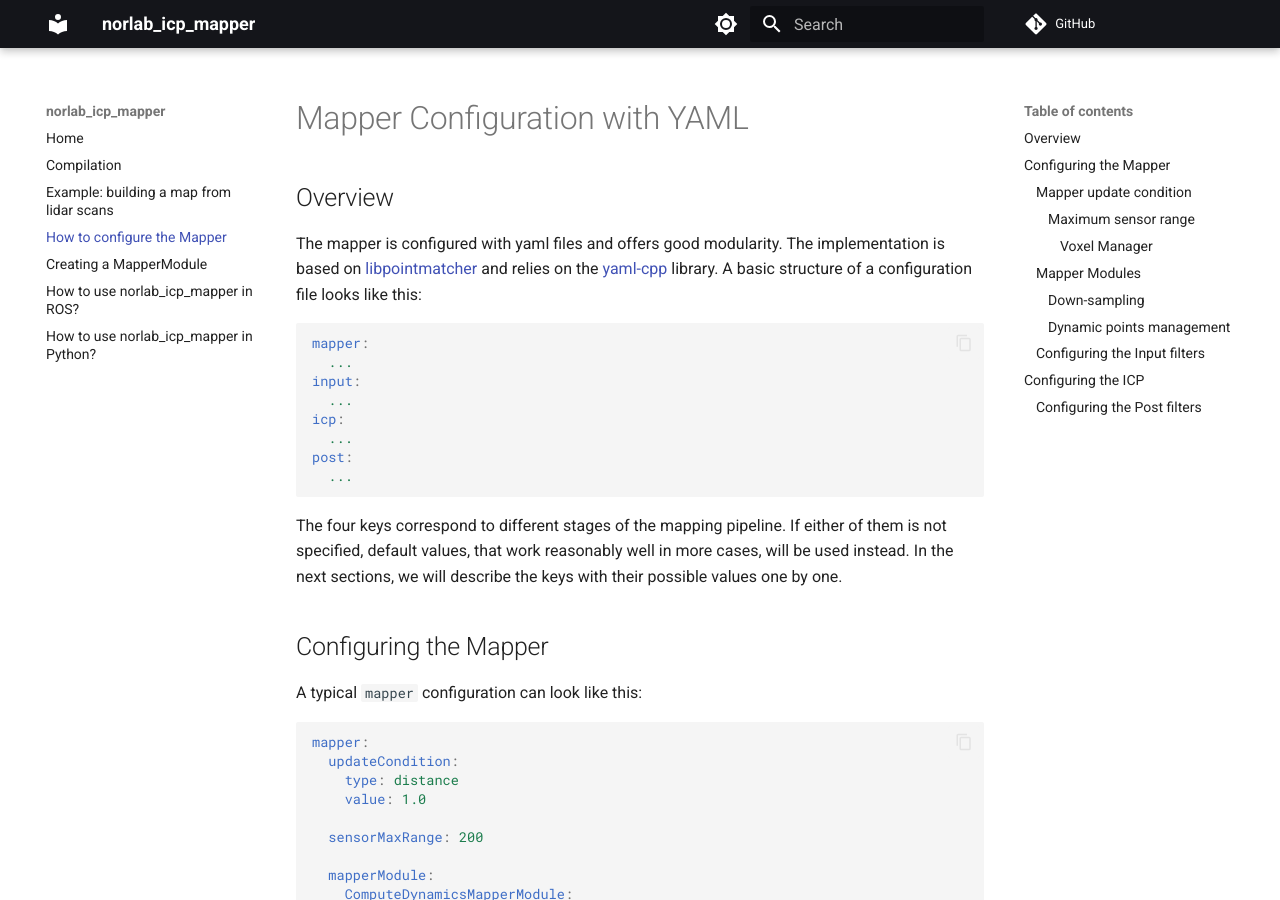
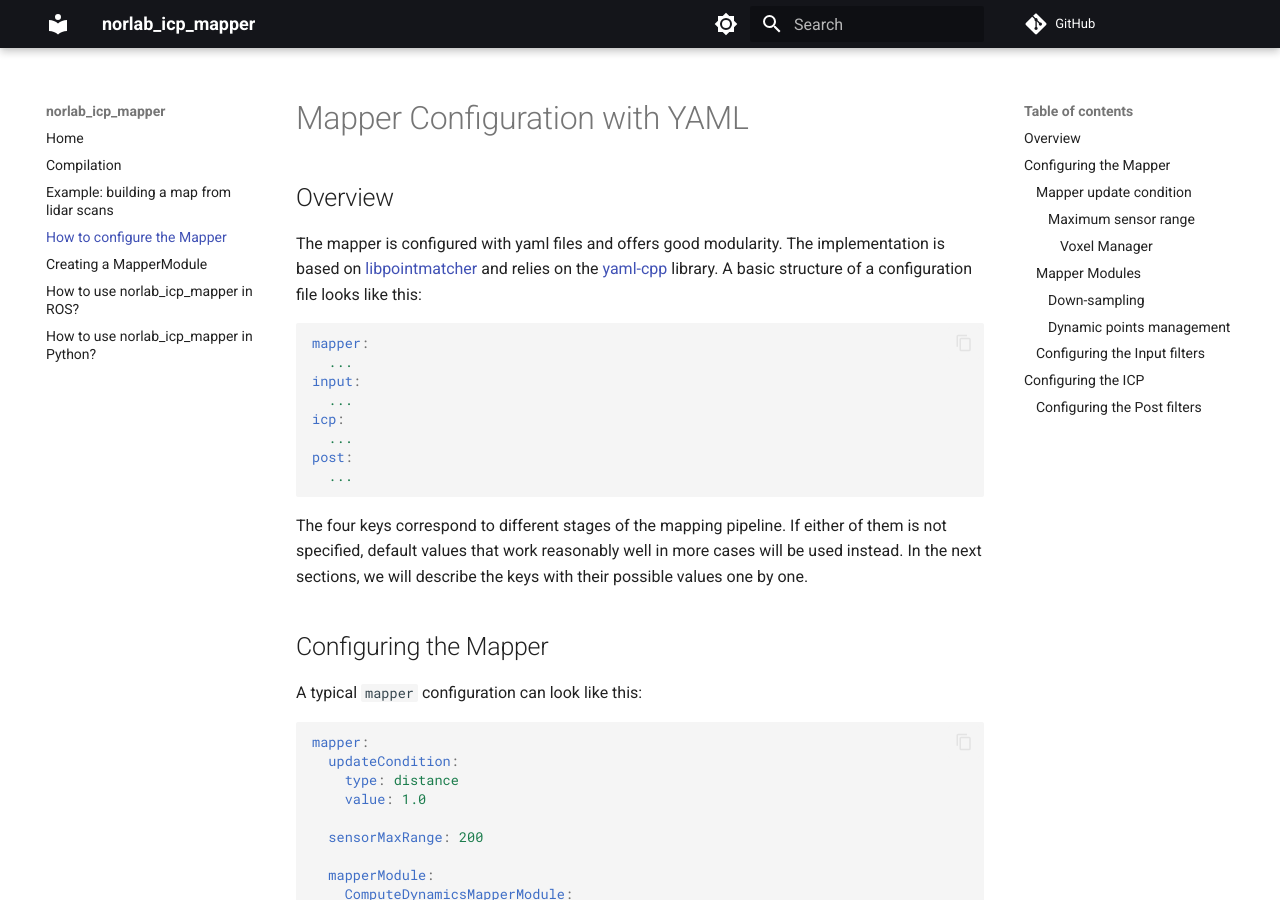
Before and after one commit to norlab-ulaval/norlab_icp_mapper, an MkDocs documentation site: the page built from docs/MapperConfiguration.md, in a window 1280 px wide and 900 px high. Built offline with MkDocs 1.6.1 and Material for MkDocs 9.7.7, drawn with Linux system fonts in a browser that asks for light colours; comment, search, counter and statistics services are not loaded.

Commit message:
Update documentation

````diff
--- a/docs/MapperConfiguration.md
+++ b/docs/MapperConfiguration.md
@@ -17,7 +17,7 @@
   ...
 ```
 The four keys correspond to different stages of the mapping pipeline.
-If either of them is not specified, default values, that work reasonably well in more cases, will be used instead.
+If either of them is not specified, default values that work reasonably well in more cases will be used instead.
 In the next sections, we will describe the keys with their possible values one by one.
 
 ## Configuring the Mapper
````
Also changed, not shown: docs/Compilation.md (+3 -1 lines), docs/UsingInRos.md (+2 -4 lines), 1 other file.
